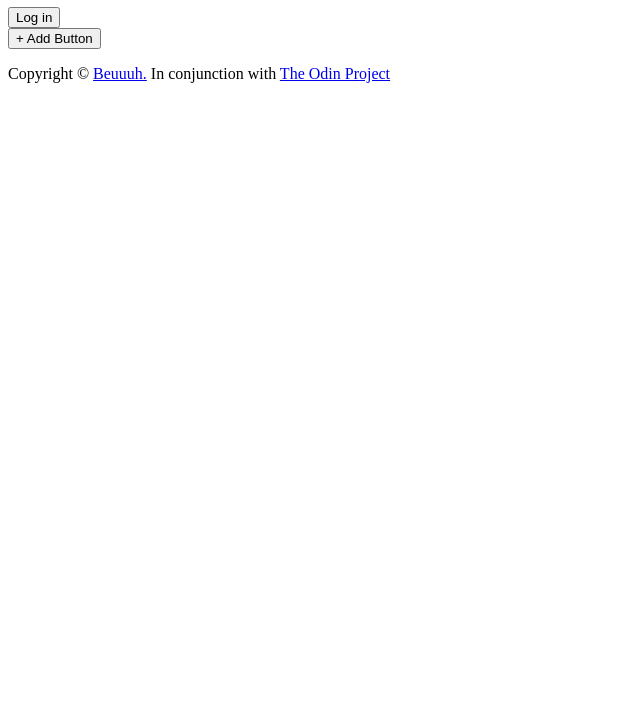
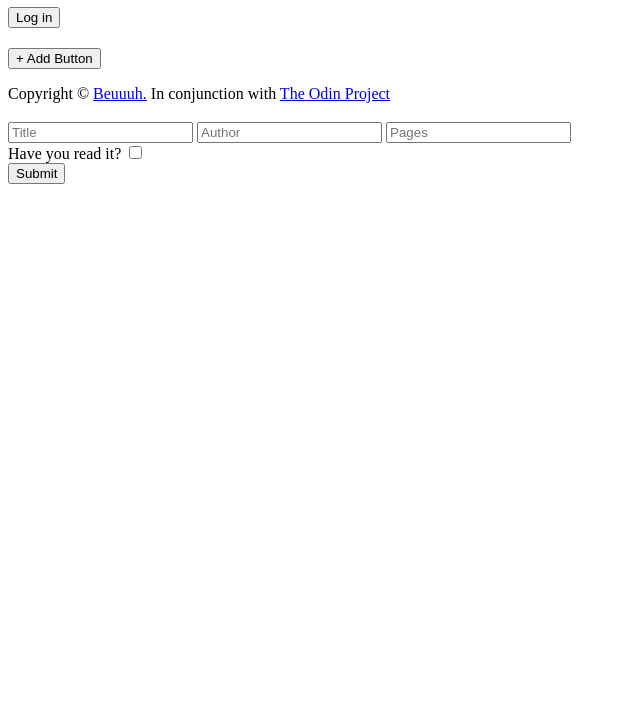
Before and after one commit to Beuuuh/web-library, a plain HTML site: page index.html in a window 1280 px wide. Shown: the part 73-800 px from the top of the page, without its empty margins (0-640 px from the left). Drawn offline with Linux system fonts and the light colour scheme.

Commit message:
html forms

```diff
--- a/index.html
+++ b/index.html
@@ -14,6 +14,7 @@
     </div>
 
     <div class="container2">
+        <h2 class="warning"></h2>
         <button class="addbook">+ Add Button</button>
     </div>
 
@@ -21,6 +22,22 @@
         <p>Copyright © <a href="#">Beuuuh.</a> In conjunction with <a href="https://www.theodinproject.com">The Odin Project</a></p>
     </div>
 
+    <div class="popup">
+        <form class="form">
+            <h3 class="newbook"></h3>
+            <input class="input" type="text" placeholder="Title" required>
+            <input class="input" type="text" placeholder="Author" required>
+            <input class="input" type="number" placeholder="Pages" required max="5000">
+
+            <div class="isread">
+                <label for="isread">Have you read it?</label>
+                <input class="checkbox" type="checkbox">
+            </div>
+
+            <button class="submitbtn" type="submit">Submit</button>
+        </form>
+    </div>
+
     <script src="./app.js"></script>
 </body>
 </html>
```
